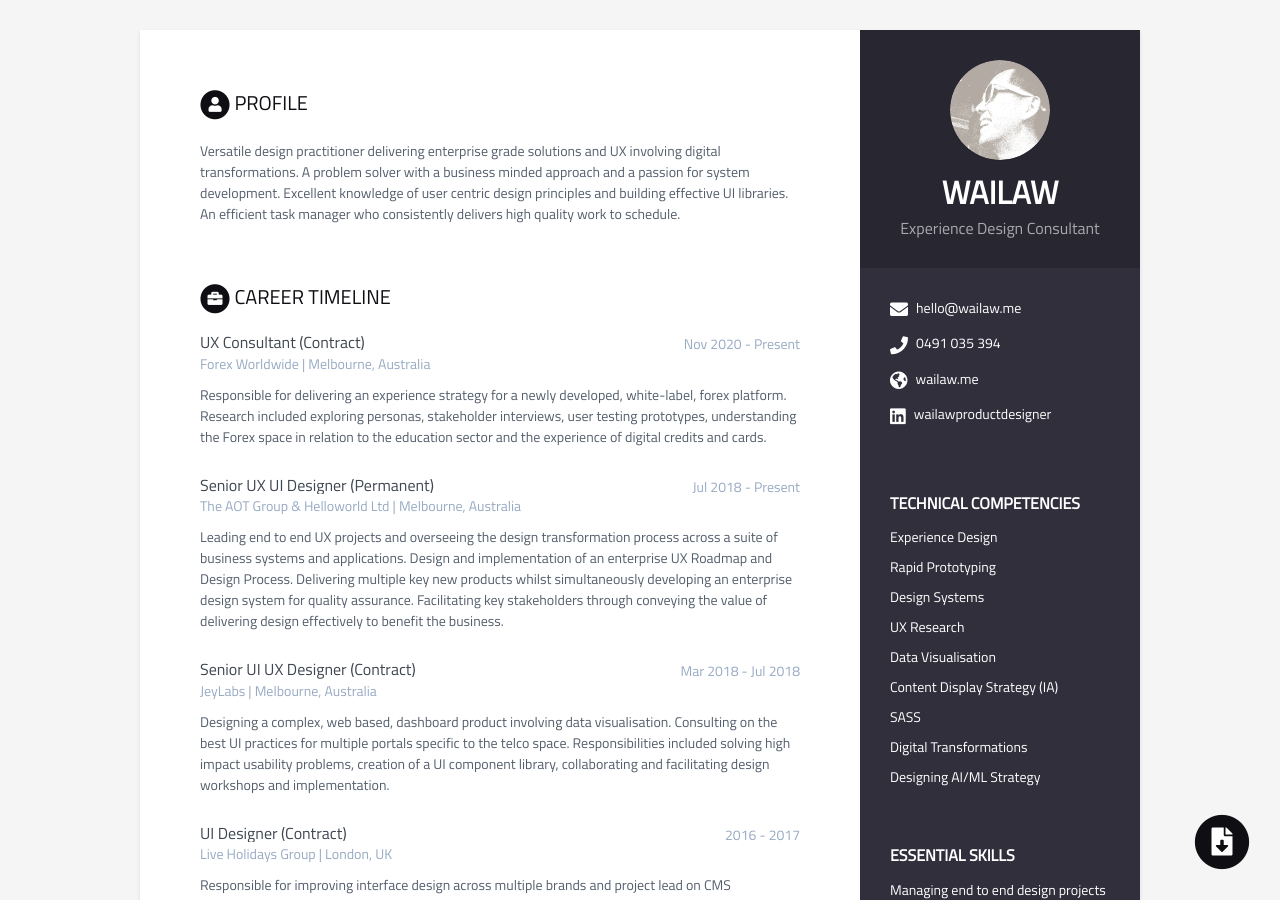
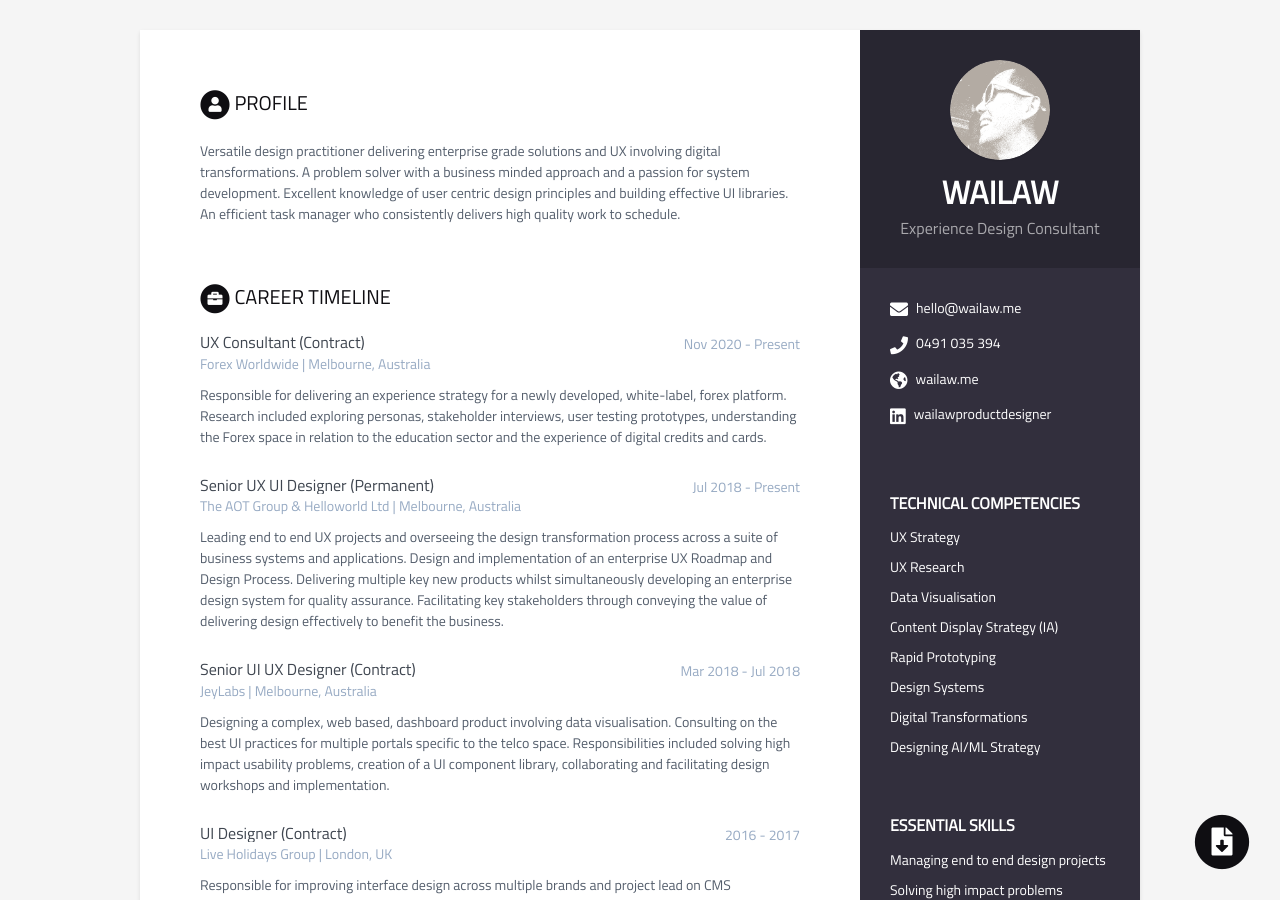
Before and after one commit to W-A-I-L-A-W-8/cv-wailaw, a Jekyll site: the page built from index.html, in a window 1280 px wide and 900 px high. Built offline with Jekyll 4.4.1, drawn with Linux system fonts in a browser that asks for light colours.

Commit message:
Update data.yml

```diff
--- a/_data/data.yml
+++ b/_data/data.yml
@@ -26,14 +26,8 @@ sidebar:
     goodreads: # Number-Username, e.g. 123456-alandoe
 
     languages:
-      - idiom: Experience Design
+      - idiom: UX Strategy
         # level: Native
-
-      - idiom: Rapid Prototyping
-        # level: Professional
-
-      - idiom: Design Systems
-        # level: Professional
 
       - idiom: UX Research
         # level: Professional
@@ -44,7 +38,10 @@ sidebar:
       - idiom: Content Display Strategy (IA)
         # level: Professional
 
-      - idiom: SASS
+      - idiom: Rapid Prototyping
+        # level: Professional
+
+      - idiom: Design Systems
         # level: Professional
 
       - idiom: Digital Transformations
```
